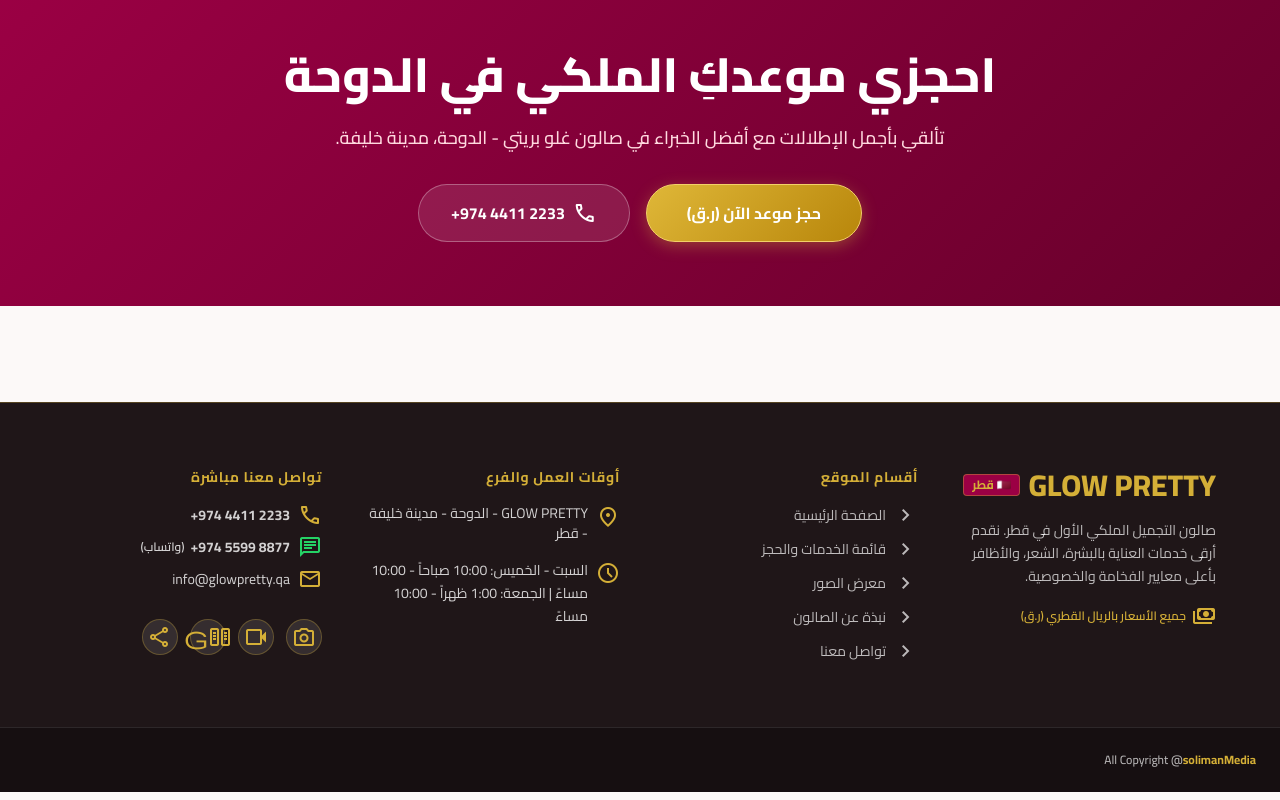
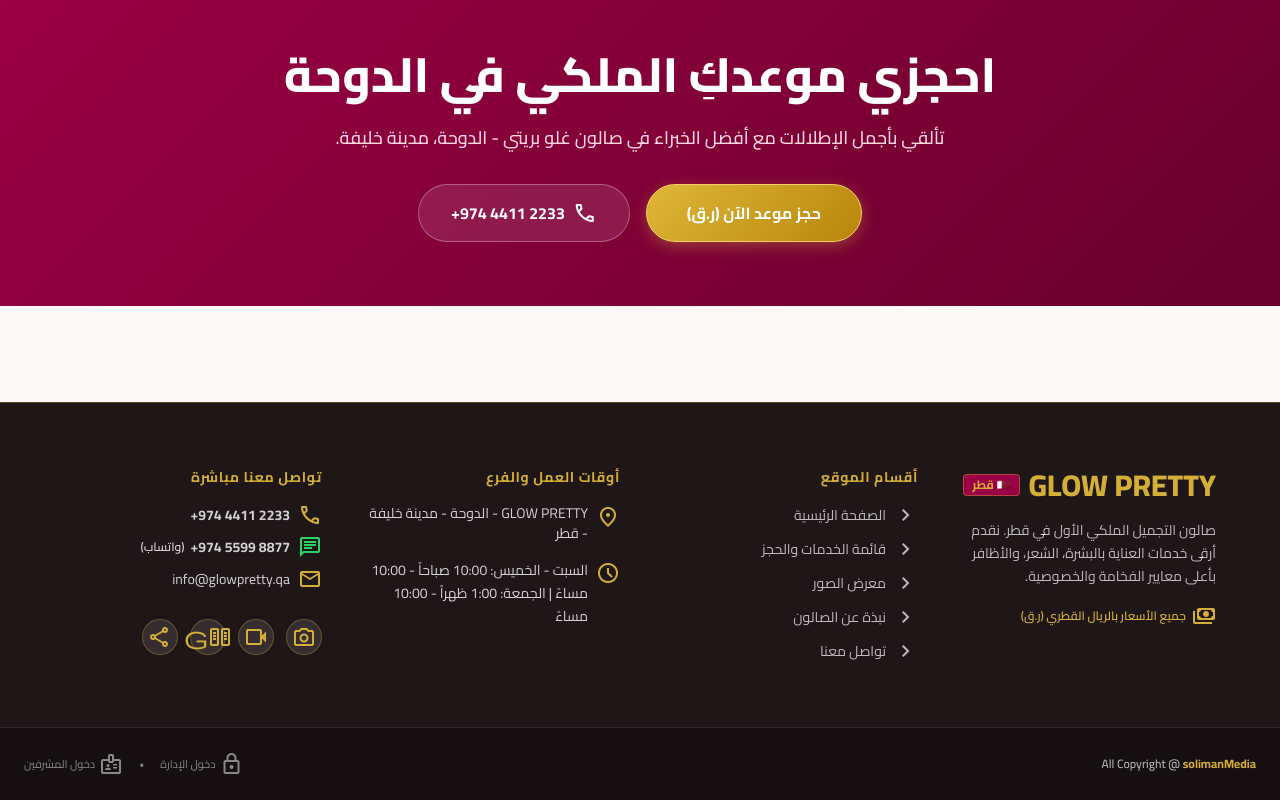
Before and after one commit to nohahammed6-lab/glowpretty-old, a React (Vite) app: page / in a window 1280 px wide. Shown: the part 3188-3988 px from the top of the page. Built offline with nearby package versions, Linux system fonts and the light colour scheme; no server answers; the database is empty; a web font is replaced by a local one.

Commit message:
refactor: move admin portals to footer
Removed management console links from the header sidebar and relocated them to the footer to clean up the primary navigation interface.

```diff
--- a/src/components/Footer.tsx
+++ b/src/components/Footer.tsx
@@ -222,9 +222,9 @@
 
       {/* Bottom Rights */}
       <div className="py-6 border-t border-white/10 bg-[#160f11] px-6">
-        <div className="max-w-7xl mx-auto flex flex-col sm:flex-row items-center justify-center sm:justify-between text-xs text-white/60 gap-3">
+        <div className="max-w-7xl mx-auto flex flex-col sm:flex-row items-center justify-between text-xs text-white/60 gap-3">
           <p className="text-center sm:text-start font-medium text-white/70">
-            All Copyright @
+            All Copyright @{' '}
             <a
               href="https://instagram.com/solimanmedia"
               target="_blank"
@@ -234,6 +234,24 @@
               solimanMedia
             </a>
           </p>
+
+          <div className="flex items-center gap-4 text-white/50 text-[11px]">
+            <button
+              onClick={() => onAdminLoginClick('owner')}
+              className="hover:text-[#D4AF37] transition-colors cursor-pointer flex items-center gap-1"
+            >
+              <span className="material-symbols-outlined text-xs">lock</span>
+              <span>{isArabic ? 'دخول الإدارة' : 'Admin Login'}</span>
+            </button>
+            <span>•</span>
+            <button
+              onClick={() => onAdminLoginClick('supervisor')}
+              className="hover:text-[#D4AF37] transition-colors cursor-pointer flex items-center gap-1"
+            >
+              <span className="material-symbols-outlined text-xs">badge</span>
+              <span>{isArabic ? 'دخول المشرفين' : 'Staff Portal'}</span>
+            </button>
+          </div>
         </div>
       </div>
     </footer>
--- a/src/components/Header.tsx
+++ b/src/components/Header.tsx
@@ -195,35 +195,6 @@
                 <span>{isArabic ? 'اتصل بنا واللوكيشن' : 'Contact & Location'}</span>
               </button>
 
-              {/* Management Portals - Separate Links */}
-              <div className="pt-3 border-t border-[#D4AF37]/30 mt-2 space-y-2">
-                <p className="text-[11px] font-bold text-[#8f003f] uppercase tracking-wider mb-1">
-                  {isArabic ? 'لوحات التحكم والإدارة' : 'Management Consoles'}
-                </p>
-
-                <button
-                  onClick={() => {
-                    setSidebarOpen(false);
-                    onAdminLoginClick('owner');
-                  }}
-                  className="w-full flex items-center gap-3 px-4 py-2.5 rounded-xl text-start font-bold bg-[#9b0044] text-white hover:bg-[#8f003f] transition-all cursor-pointer shadow-xs text-xs"
-                >
-                  <span className="material-symbols-outlined text-sm">admin_panel_settings</span>
-                  <span>{isArabic ? 'دخول المدير العام 👑' : 'Owner / Manager Portal 👑'}</span>
-                </button>
-
-                <button
-                  onClick={() => {
-                    setSidebarOpen(false);
-                    onAdminLoginClick('supervisor');
-                  }}
-                  className="w-full flex items-center gap-3 px-4 py-2.5 rounded-xl text-start font-bold bg-[#fdf5f7] text-[#9b0044] hover:bg-[#f9e2e8] border border-[#9b0044]/30 transition-all cursor-pointer text-xs"
-                >
-                  <span className="material-symbols-outlined text-sm">badge</span>
-                  <span>{isArabic ? 'دخول المشرفين 🔑' : 'Supervisor Portal 🔑'}</span>
-                </button>
-              </div>
-
             </div>
 
             {/* Quick Contact & WhatsApp Bottom Info */}
```
